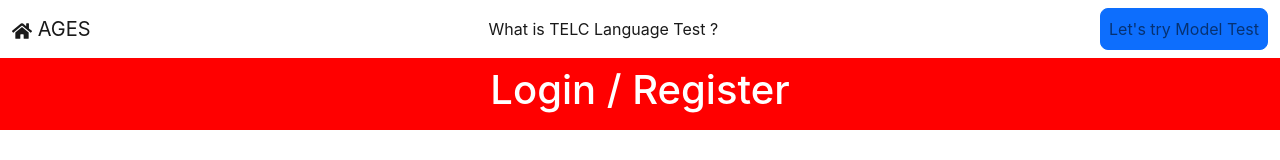
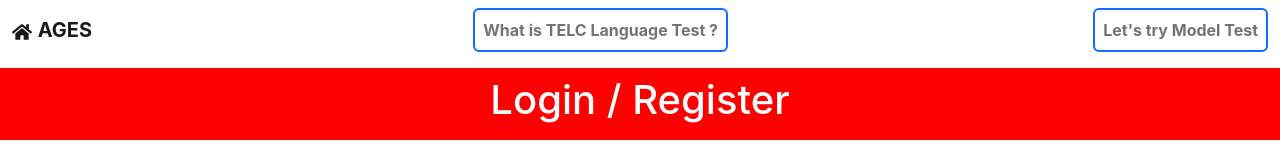
Before and after one commit to BekirKurubas/Final-Project-AGES, a React (Create React App) app in the folder ages/: page /login-register in a window 1280 px wide. Shown: the top 160 px of the page. Built offline with nearby package versions, Linux system fonts and the light colour scheme.

Commit message:
LoginRegister Header buttons have fixed

```diff
--- a/ages/src/components/ConstantComponent/Header.js
+++ b/ages/src/components/ConstantComponent/Header.js
@@ -61,7 +61,7 @@
                   }}
                   onMouseLeave={(e) => {
                     e.target.style.backgroundColor = "white";
-                    e.target.style.color = ""; // İçindeki yazı rengini tekrar orijinal haline dönüştür
+                    e.target.style.color = "";
                   }}
                 >
                   <b>Let's try Model Test</b>
--- a/ages/src/components/LoginRegisterPage Component/LoginRegisterHeader.js
+++ b/ages/src/components/LoginRegisterPage Component/LoginRegisterHeader.js
@@ -1,44 +1,75 @@
-import React from "react";
+import React, { useState } from "react";
 import { FaHome } from "react-icons/fa";
 import { Link } from "react-router-dom";
 
 const LoginRegisterHeader = () => {
+  const [showMenu, setShowMenu] = useState(false);
+
+  const toggleMenu = () => {
+    setShowMenu(!showMenu);
+  };
+
   return (
     <div>
-      <nav className="navbar navbar-expand-md bg-white justify-content-between">
+      <nav className="navbar navbar-expand-md bg-white justify-content-between mb-2">
         <div className="container-fluid">
           <a className="navbar-brand" href="/">
-            <FaHome /> AGES
+            <FaHome /> <b>AGES</b>
           </a>
-          <button
-            className="navbar-toggler"
-            type="button"
-            data-bs-toggle="collapse"
-            data-bs-target="#navbarNav"
-            aria-controls="navbarNav"
-            aria-expanded="false"
-            aria-label="Toggle navigation"
-          >
+          <button className="navbar-toggler" type="button" onClick={toggleMenu}>
             <span className="navbar-toggler-icon"></span>
           </button>
-          <div className="collapse navbar-collapse" id="navbarNav">
-            <ul className="navbar-nav mx-auto">
+          <div className={`collapse navbar-collapse ${showMenu && "show"}`}>
+            <div className="d-md-flex justify-content-md-center align-items-md-center flex-md-grow-1">
+              <ul className="navbar-nav">
                 <li className="nav-item">
-                <a className="nav-link active" aria-current="page" href="/Telc">
-                  What is TELC Language Test ?
-                </a>
+                  <Link
+                    to="/Telc"
+                    className="nav-link btn btn-primary"
+                    style={{
+                      backgroundColor: "white",
+                      borderWidth: "2px",
+                      borderStyle: "solid",
+                    }}
+                    onMouseEnter={(e) => {
+                      e.target.style.backgroundColor = "blue";
+                      e.target.style.color = "white";
+                    }}
+                    onMouseLeave={(e) => {
+                      e.target.style.backgroundColor = "white";
+                      e.target.style.color = "";
+                    }}
+                  >
+                    <b>What is TELC Language Test ?</b>
+                  </Link>
                 </li>
               </ul>
+            </div>
+            <div className="d-flex justify-content-end">
               <ul className="navbar-nav">
                 <li className="nav-item">
                   <Link
                     to="/login-register"
-                  className="nav-link btn btn-primary btn-lg"
+                    className="nav-link btn btn-primary"
+                    style={{
+                      backgroundColor: "white",
+                      borderWidth: "2px",
+                      borderStyle: "solid",
+                    }}
+                    onMouseEnter={(e) => {
+                      e.target.style.backgroundColor = "blue";
+                      e.target.style.color = "white";
+                    }}
+                    onMouseLeave={(e) => {
+                      e.target.style.backgroundColor = "white";
+                      e.target.style.color = "";
+                    }}
                   >
-                  Let's try Model Test
+                    <b>Let's try Model Test</b>
                   </Link>
                 </li>
               </ul>
+            </div>
           </div>
         </div>
       </nav>
```
Lines whose indentation alone changed are shown as unchanged.
